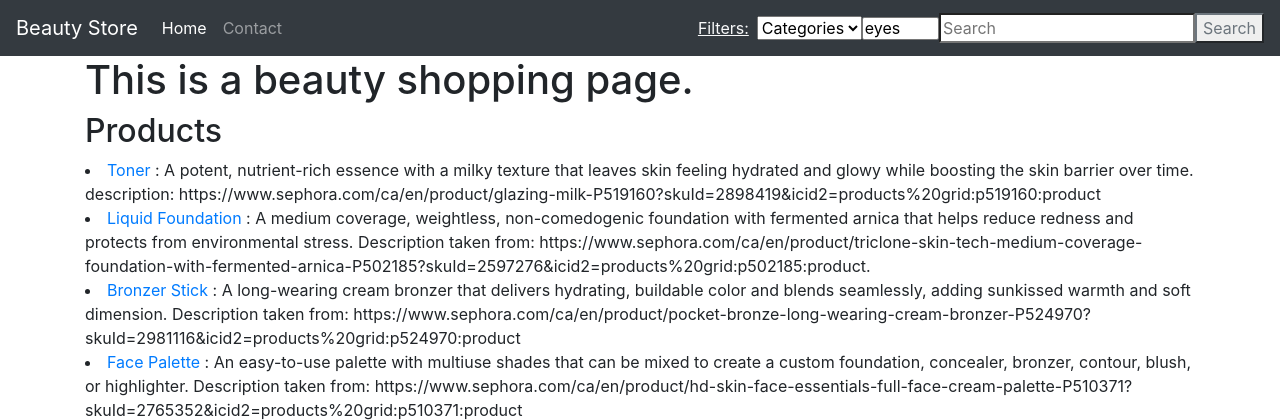
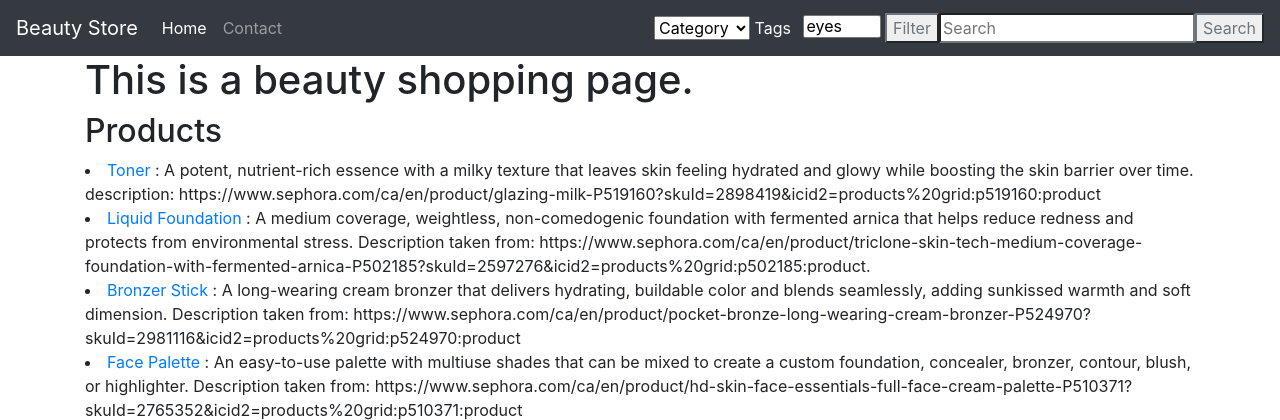
Before and after one commit to dawn0125/Remarcable, a Django app: page / in a window 1280 px wide. Shown: the top 420 px of the page. Run offline with Django 5.2, Linux system fonts and the light colour scheme; data comes from the database, SQL or seed files in the repository; some libraries are stand-ins or nearby versions.

Commit message:
debugged search and filter crossfunction

```diff
--- a/catalogue_project/main/filters.py
+++ b/catalogue_project/main/filters.py
@@ -3,13 +3,11 @@ Dawn Zheng, Nov 2026
 Filter class for products
 """
 import django_filters
-from . models import Product
+from . models import Product, Tag
 
 class ProductFilter(django_filters.FilterSet):
 
+    tags = django_filters.ModelMultipleChoiceFilter(queryset = Tag.objects.all())
     class Meta:
         model = Product
-        fields = {
-            "category" : ['exact'],
-            "tags" : ['exact']
-        }
+        fields = {"category" : ['exact']}
--- a/catalogue_project/main/templates/base.html
+++ b/catalogue_project/main/templates/base.html
@@ -26,27 +26,37 @@
 
         <!-- Right side of nav bar-->
          <!-- Filter -->
-        <span class="text-light mr-2" style="text-decoration: underline;"> Filters: </span>
-        <!-- Category Filter -->
-        <form method = "GET">
-          <select name = "categories" id = "categories" onchange="this.form.submit()">
-            <option value = "">Categories</option>
+         <form method = "GET">
+          <!-- Keep search values if searched -->
+          {% if searched %} <input type = "hidden" name = "searched" value = "{{searched}}"> {% endif %}
+          <!-- Category Filter -->
+          <select name = "category" id = "category">
+            <span class="text-light mr-2"> Category </span>
+            <option value = "">Category</option>
             {% for cat in all_categories %}
               <option value = "{{ cat.pk }}"> {{cat.name}} </option>
             {% endfor %}
           </select>
+          <!-- Tag Filter -->
+          <span class="text-light mr-2"> Tags </span>
+          <select name="tags" id = "tags" size="1" multiple>
+            {% for tag in all_tags %}
+              <option value = "{{ tag.pk }}"> {{tag.name}} </option>
+            {% endfor %}
+          </select>
+          <button type="submit" class="btn-outline-secondary">Filter</button>
         </form>
-        <!-- Tag Filter -->
-        <select name="tags" size="1" multiple>
-          {% for tag in all_tags %}
-            <option value = "{{ tag.pk }}"> {{tag.name}} </option>
+        <!-- Search Bar -->
+        <form class = "d-flex" method="GET" action="{% url 'search' %}">
+          <input type = "search" placeholder="Search" aria-label="Search" name = "searched">
+          <!-- This keeps the filter values while you search -->
+          {% for key, values in request.GET.lists %}
+            {% if key != 'searched' %}
+              {% for v in values %}
+                <input type = "hidden" name="{{ key }}" value = "{{ v }}">
+              {% endfor %}
+            {% endif %}
           {% endfor %}
-      </select>
-        <!-- Search Bar -->
-        <form class = "d-flex" method="post" action="{% url 'search' %}">
-          {% csrf_token %}
-          <input class = "form-control-me-2"
-          type = "search" placeholder="Search" aria-label="Search" name = "searched">
           <button class = "btn-outline-secondary" type = "submit">Search</button>
         </form>
       </div>
--- a/catalogue_project/main/views.py
+++ b/catalogue_project/main/views.py
@@ -9,23 +9,27 @@ def home(request):
     products = Product.objects.all()
 
     # filter data if there is any applied
-    # productFilter = productFilter(request.GET, queryset = products)
-    # products = productFilter.qs
+    productFilter = ProductFilter(request.GET, queryset = products)
+    products = productFilter.qs
 
     return render(request, "home.html", {"products" : products})
 
 def search(request):
     """search page"""
-    if request.method == "POST":
-        searched = request.POST['searched']
+    if request.method == "GET":
+        searched = request.GET['searched']
         # search product objects for if their name, category, tags,
         # or description contains the string searched
+        # filter data if there is any applied
         products = Product.objects.filter(Q(name__icontains=searched) |
-                                          Q(category__name__icontains=searched) |
                                           Q(description__icontains=searched))
+
     else:
         searched = {}
         products = {}
+
+    productFilter = ProductFilter(request.GET, queryset = products)
+    products = productFilter.qs
     return render(request, "search_page.html", {"searched" : searched,
                                                 "products" : products})
 
```
